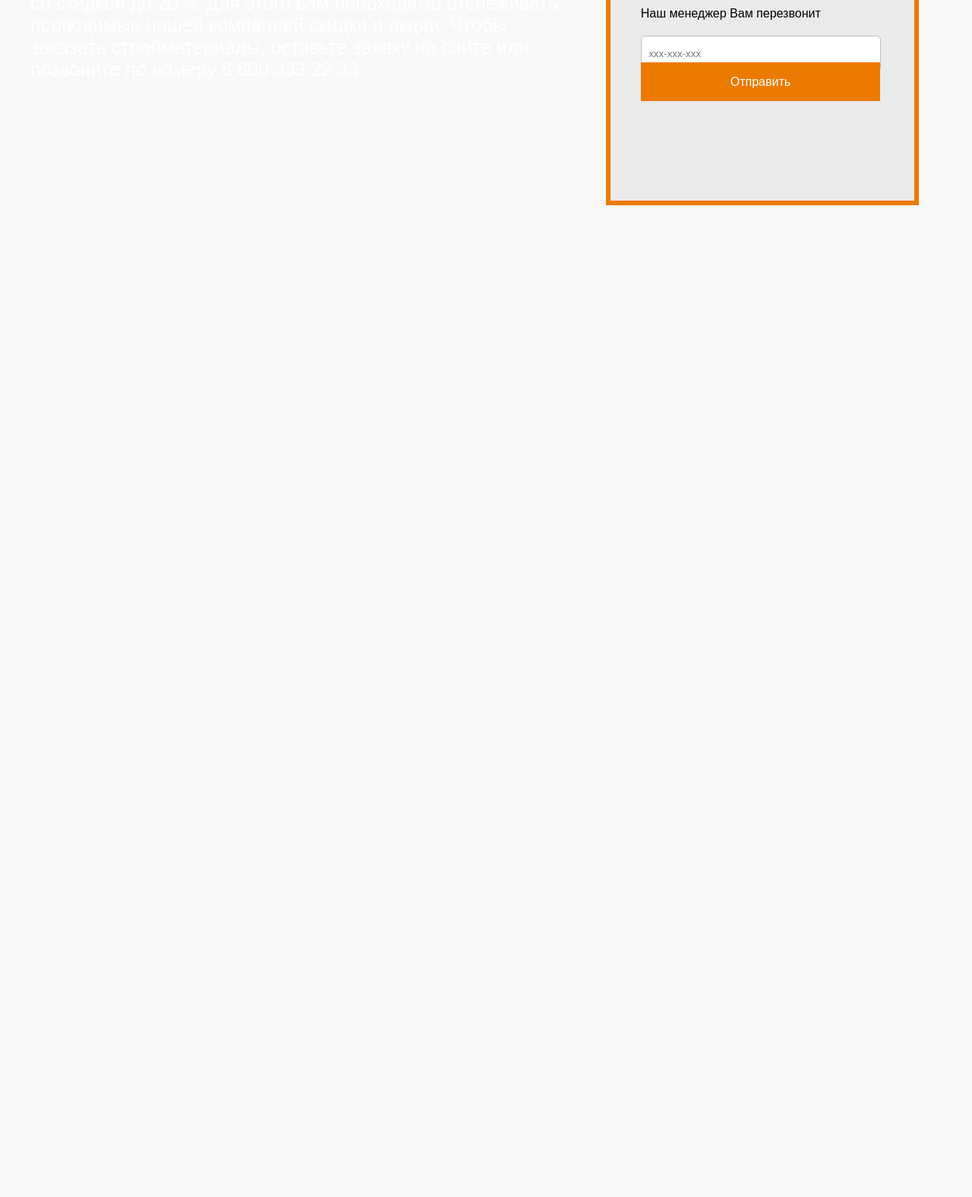
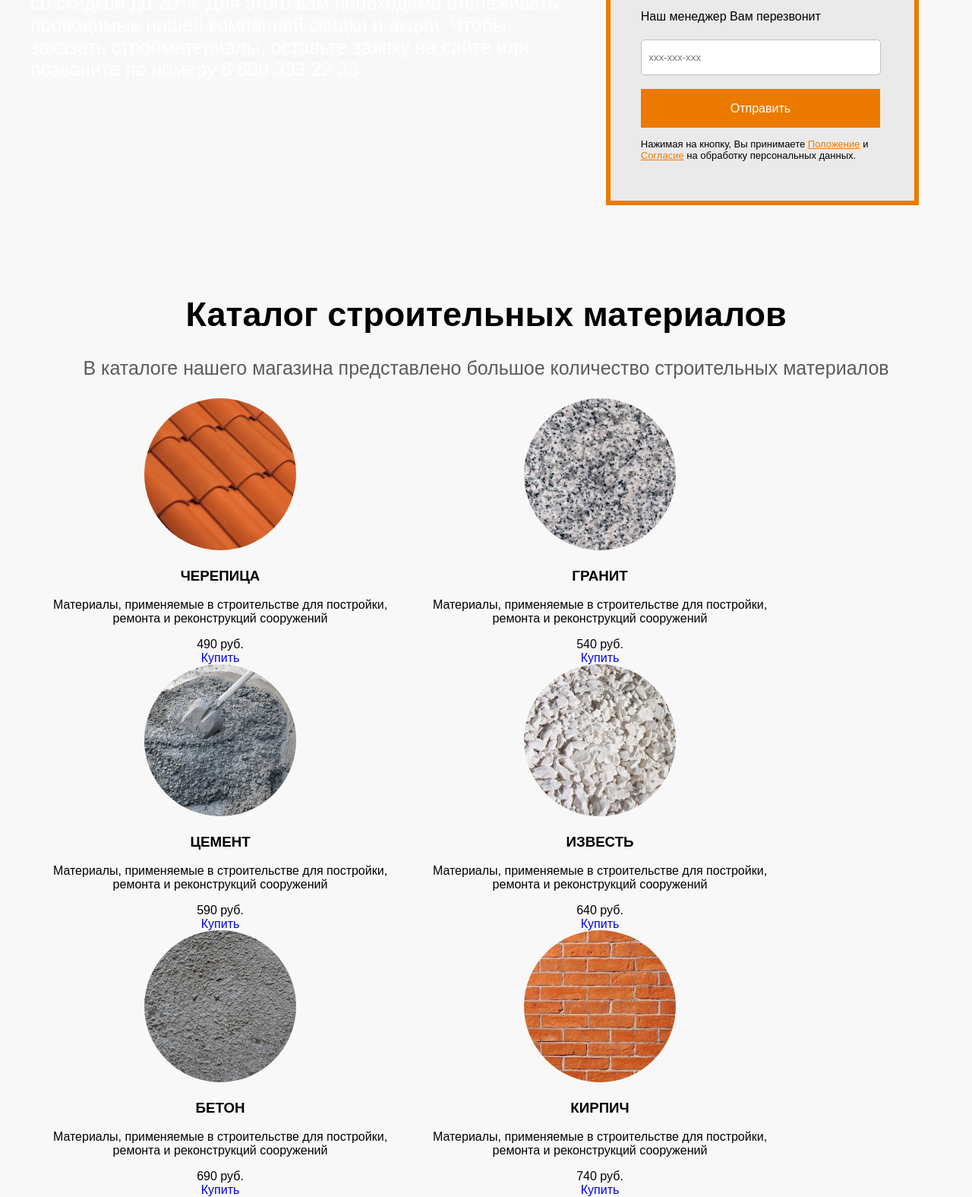
Before and after one commit to Hatsuneeeee/none, a plain HTML site: page index.html in a window 1280 px wide. Shown: the part 3864-5439 px from the top of the page at 76% size. Before the commit the page ends 4222 px from the top, so only its background shows below. Drawn offline with Linux system fonts and the light colour scheme.

Commit message:
first commit

```diff
--- a/index.html
+++ b/index.html
@@ -152,11 +152,70 @@
                         <p>Введите номер телефона</p>
                         <p>Наш менеджер Вам перезвонит</p>
                         <input type="text" placeholder="  xxx-xxx-xxx"><br>
-                        <a href="#" id="button">Отправить</a>
-                        <!-- <p>Нажимая на кнопку,
+                        <p id="paragraph"><a href="#" id="button">Отправить</a></p>
+                        <p id="note">Нажимая на кнопку,
                             Вы принимаете <a href="#">Положение</a> и <a href="#">Согласие</a>
                             на обработку персональных данных.
-                        </p> -->
+                        </p>
+                    </div>
+                </div>
+            </div>
+        </div>
+
+
+        <!-- Catalog of building materials -->
+        <div class="Catalog">
+            <div class="container">
+                <div class="store-catalog">
+                    <h1>Каталог строительных материалов</h1>
+                    <p>В каталоге нашего магазина представлено большое количество строительных материалов</p>
+                </div>
+                <div class="section">
+                    <div>
+                        <div class="material">
+                            <img src="images/material/28c284665d999a7acf33418b300169ef.png">
+                            <h3>ЧЕРЕПИЦА</h3>
+                            <p>Материалы, применяемые в строительстве для постройки, ремонта и реконструкций сооружений</p>
+                            <span>490 руб.</span><br>
+                            <a href="#">Купить</a>
+                        </div>
+                        <div class="material">
+                            <img src="images/material/4dbf6b59062de932325e7ca63f47171a.png">
+                            <h3>ЦЕМЕНТ</h3>
+                            <p>Материалы, применяемые в строительстве для постройки, ремонта и реконструкций сооружений</p>
+                            <span>590 руб.</span><br>
+                            <a href="#">Купить</a>
+                        </div>
+                        <div class="material">
+                            <img src="images/material/d26cb2a78f76eb30e8372bc798c21163.jpeg">
+                            <h3>БЕТОН</h3>
+                            <p>Материалы, применяемые в строительстве для постройки, ремонта и реконструкций сооружений</p>
+                            <span>690 руб.</span><br>
+                            <a href="#">Купить</a>
+                        </div>
+                    </div>
+                    <div>
+                        <div class="material">
+                            <img src="images/material/0b470dd135ac6e626cb37ead7836505f.jpg">
+                            <h3>ГРАНИТ</h3>
+                            <p>Материалы, применяемые в строительстве для постройки, ремонта и реконструкций сооружений</p>
+                            <span>540 руб.</span><br>
+                            <a href="#">Купить</a>
+                        </div>
+                        <div class="material">
+                            <img src="images/material/304bed47bdd46d1b477e714bbbd07557.jpg">
+                            <h3>ИЗВЕСТЬ</h3>
+                            <p>Материалы, применяемые в строительстве для постройки, ремонта и реконструкций сооружений</p>
+                            <span>640 руб.</span><br>
+                            <a href="#">Купить</a>
+                        </div>
+                        <div class="material">
+                            <img src="images/material/15df28db53e2cf7fe97e5051179f3f11.jpg">
+                            <h3>КИРПИЧ</h3>
+                            <p>Материалы, применяемые в строительстве для постройки, ремонта и реконструкций сооружений</p>
+                            <span>740 руб.</span><br>
+                            <a href="#">Купить</a>
+                        </div>
                     </div>
                 </div>
             </div>
--- a/style.css
+++ b/style.css
@@ -260,9 +260,38 @@ a{
     background: #ed7a00;
     font-weight: 300;
     padding: 17px 118px;
+}
+#paragraph {
+    margin: 30px 0;
+}
+#note {
+    font-size: 13px;
+}
+.pre-order a {
+    color: #ed7a00;
+    text-decoration: underline;
+}
 
+
+/* Catalog of building materials */
+.Catalog {
+    text-align: center
 }
-.pre-order p {
-    margin: 15px 0;
-    /* dfgdfgdfgfdg */
+.store-catalog h1 {
+    font-size: 45px;
+    font-weight: 900;
 }
+.store-catalog p {
+    font-size: 25px;
+    color: #5b5b5b;
+}
+.section {
+    display: flex;
+}
+.material {
+    width: 500px;
+    height: 350px;
+}
+.material img {
+    border-radius: 50%;
+}
```
Also changed, not shown: images/material/0b470dd135ac6e626cb37ead7836505f.jpg (added), images/material/15df28db53e2cf7fe97e5051179f3f11.jpg (added), images/material/28c284665d999a7acf33418b300169ef.png (added), images/material/304bed47bdd46d1b477e714bbbd07557.jpg (added), images/material/4dbf6b59062de932325e7ca63f47171a.png (added), images/material/d26cb2a78f76eb30e8372bc798c21163.jpeg (added).
